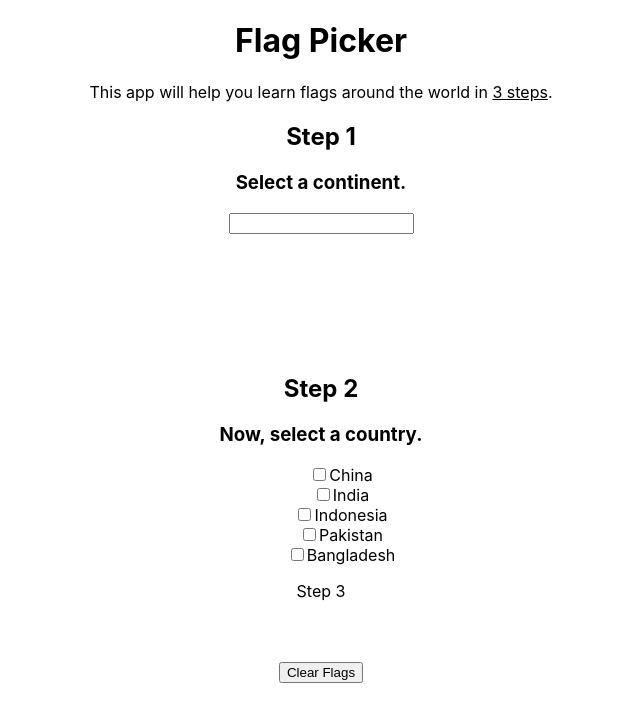
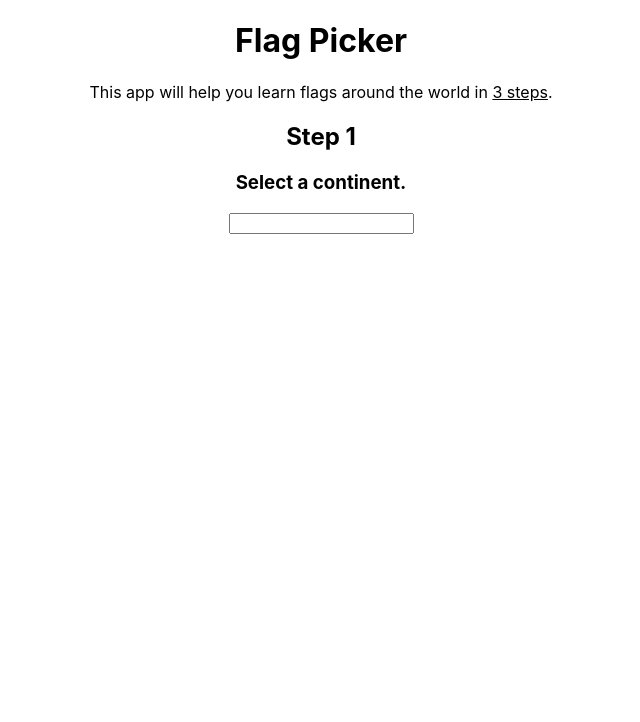
Before and after one commit to robertbglaser/flagpicker, a React (Create React App) app: page / in a window 1280 px wide. Shown: the top 722 px of the page, without its empty margins (319-959 px from the left). Built offline with nearby package versions, Linux system fonts and the light colour scheme.

Commit message:
step 2 now will show only when a continent has been selected

```diff
--- a/src/App.js
+++ b/src/App.js
@@ -13,6 +13,7 @@ class App extends Component {
       step1SelectText:"",
       continentSearchResult:"",
       showList:false,
+      step2Show: false,
     }
 
 
@@ -35,6 +36,7 @@ class App extends Component {
     this.setState({selectedContinent: event.target.value});
     this.setState({step1SelectText:"You selected"});
     this.setState({continentSearchResult: event.target.value});
+    this.setState({step2Show: true})
   }
   handleInput =(event) =>{
 
@@ -57,6 +59,7 @@ class App extends Component {
     this.setState({selectedContinent: event.target.value});
     this.setState({step1SelectText:"You selected"});
     this.setState({continentSearchResult: event.target.value});
+    this.setState({step2Show: true})
 
 
   }
@@ -64,6 +67,20 @@ class App extends Component {
 
 
   render() {
+
+   let nextStepH2 ="",
+       nextStepH3 = "",
+       nextStep ="";
+
+    if (this.state.step2Show){
+      nextStepH2 = (<h2> Step 2</h2>);
+      nextStepH3 =(<h3> Now, select a country.</h3>);
+      nextStep = (<Step2 selectedContinent={this.state.selectedContinent}/>);
+    }
+    else {
+      nextStep = "";
+    }
+
     if (this.state.showList)
     var inputlist =this.state.continentList.map((area) => {
       return (<div key={area}>
@@ -99,9 +116,10 @@ class App extends Component {
               </div>
               <div className="step2Container">
 
-                <h2> Step 2</h2>
-                  <h3> Now, select a country.</h3>
-                    <Step2 selectedContinent={this.state.selectedContinent}/>
+                  {nextStepH2}
+                  {nextStepH3}
+                  {nextStep}
+
               </div>
       </div>
     );
```
